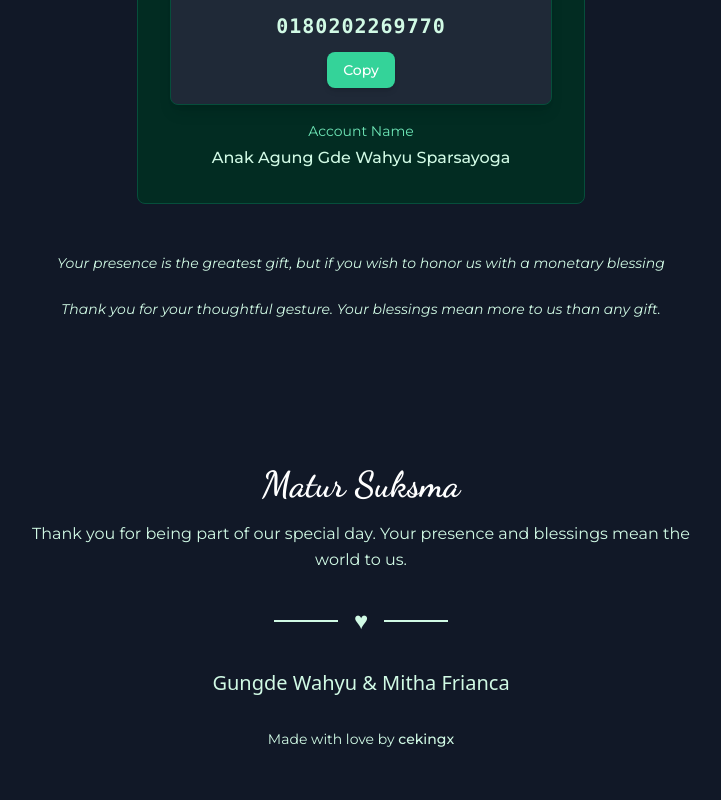
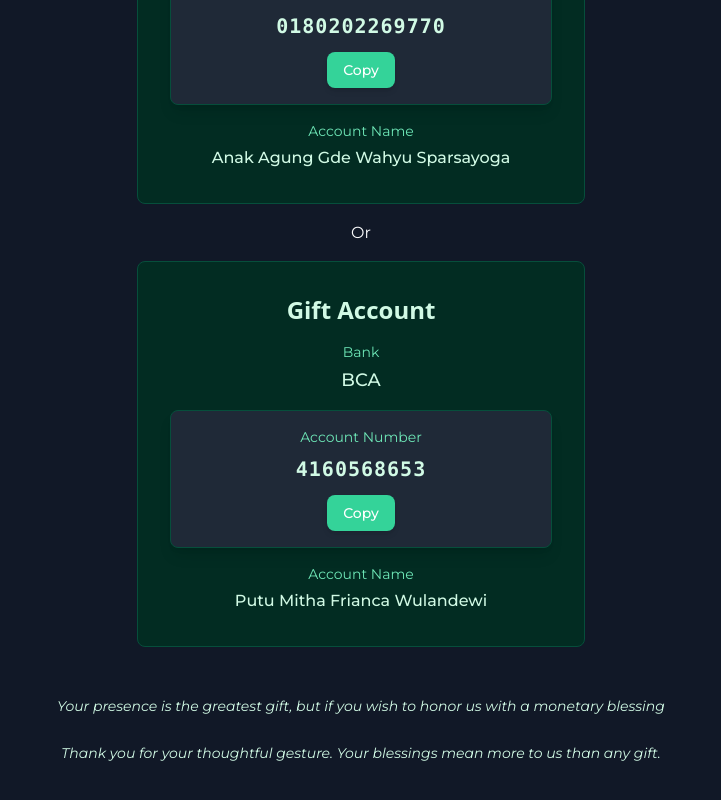
Before and after one commit to cekingx/menyatukan-hati, an Angular app: page / in a window 1280 px wide. Shown: the part 8738-9538 px from the top of the page, without its empty margins (279-1000 px from the left). Built offline with nearby package versions, Linux system fonts and the light colour scheme.

Commit message:
feat: add bank account
- groom and bride

[#29]

```diff
--- a/src/app/components/digital-envelope/digital-envelope.html
+++ b/src/app/components/digital-envelope/digital-envelope.html
@@ -5,7 +5,7 @@
       <div class="w-24 h-0.5 bg-primary-900 mx-auto"></div>
     </div>
 
-    <!-- Gift Card -->
+    <!-- Gift Card Groom -->
     <div class="max-w-md mx-auto">
       <div class="bg-gradient-to-br from-primary-50 to-primary-50 rounded-lg p-8 border border-primary-100">
         <div class="text-center">
@@ -15,17 +15,17 @@
           <div class="space-y-4 text-primary-900">
             <div class="text-center">
               <div class="text-sm text-primary-700 mb-1">Bank</div>
-              <div class="font-medium text-lg">{{ bankName }}</div>
+              <div class="font-medium text-lg">{{ bankAccount.groom.bankName }}</div>
             </div>
 
             <!-- Account Number -->
             <div class="bg-card rounded-lg p-4 border border-primary-100 shadow-lg">
               <div class="text-sm text-primary-700 mb-2">Account Number</div>
               <div class="text-xl font-bold text-primary-900 tracking-wider font-mono mb-3">
-                {{ accountNumber }}
+                {{ bankAccount.groom.accountNumber }}
               </div>
               <button
-                (click)="copyAccountNumber()"
+                (click)="copyAccountNumber('groom')"
                 class="inline-flex items-center px-4 py-2 bg-primary-600 hover:bg-primary-700 text-white text-sm font-medium rounded-lg transition-colors duration-200 shadow-md hover:shadow-lg"
                 [class.bg-primary-800]="copySuccess"
               >
@@ -35,7 +35,48 @@
 
             <div class="text-center">
               <div class="text-sm text-primary-700 mb-1">Account Name</div>
-              <div class="font-medium">{{ accountName }}</div>
+              <div class="font-medium">{{ bankAccount.groom.accountName }}</div>
+            </div>
+          </div>
+        </div>
+      </div>
+    </div>
+
+    <div class="my-4 text-center">
+      <p>Or</p>
+    </div>
+
+    <!-- Gift Card Bride -->
+    <div class="max-w-md mx-auto">
+      <div class="bg-gradient-to-br from-primary-50 to-primary-50 rounded-lg p-8 border border-primary-100">
+        <div class="text-center">
+          <h3 class="text-2xl font-sans font-bold text-primary-900 mb-4">Gift Account</h3>
+
+          <!-- Bank Information -->
+          <div class="space-y-4 text-primary-900">
+            <div class="text-center">
+              <div class="text-sm text-primary-700 mb-1">Bank</div>
+              <div class="font-medium text-lg">{{ bankAccount.bride.bankName }}</div>
+            </div>
+
+            <!-- Account Number -->
+            <div class="bg-card rounded-lg p-4 border border-primary-100 shadow-lg">
+              <div class="text-sm text-primary-700 mb-2">Account Number</div>
+              <div class="text-xl font-bold text-primary-900 tracking-wider font-mono mb-3">
+                {{ bankAccount.bride.accountNumber }}
+              </div>
+              <button
+                (click)="copyAccountNumber('bride')"
+                class="inline-flex items-center px-4 py-2 bg-primary-600 hover:bg-primary-700 text-white text-sm font-medium rounded-lg transition-colors duration-200 shadow-md hover:shadow-lg"
+                [class.bg-primary-800]="copySuccess"
+              >
+                {{ copySuccess ? 'Copied!' : 'Copy' }}
+              </button>
+            </div>
+
+            <div class="text-center">
+              <div class="text-sm text-primary-700 mb-1">Account Name</div>
+              <div class="font-medium">{{ bankAccount.bride.accountName }}</div>
             </div>
           </div>
         </div>
--- a/src/app/components/digital-envelope/digital-envelope.ts
+++ b/src/app/components/digital-envelope/digital-envelope.ts
@@ -9,14 +9,22 @@ import { Env } from '../../../environment/env';
   styleUrl: './digital-envelope.css'
 })
 export class DigitalEnvelopeComponent {
-  bankName = Env.bankAccount.bankName;
-  accountNumber = Env.bankAccount.accountNumber;
-  accountName = Env.bankAccount.accountName;
+  bankAccount = {
+    groom: Env.bankAccountGroom,
+    bride: Env.bankAccountBride
+  }
   copySuccess = false;
 
-  async copyAccountNumber() {
+  async copyAccountNumber(type: 'groom' | 'bride') {
+    let text = '';
+    if (type == 'groom') {
+      text = this.bankAccount.groom.accountNumber
+    } else {
+      text = this.bankAccount.bride.accountNumber
+    }
+
     try {
-      await navigator.clipboard.writeText(this.accountNumber);
+      await navigator.clipboard.writeText(text);
       this.copySuccess = true;
       setTimeout(() => {
         this.copySuccess = false;
@@ -24,7 +32,7 @@ export class DigitalEnvelopeComponent {
     } catch (err) {
       console.error('Failed to copy: ', err);
       // Fallback for older browsers
-      this.fallbackCopyTextToClipboard(this.accountNumber);
+      this.fallbackCopyTextToClipboard(text);
     }
   }
 
--- a/src/environment/env.ts
+++ b/src/environment/env.ts
@@ -104,9 +104,14 @@ export const Env = {
       alt: 'Wedding Photo 10',
     },
   ],
-  bankAccount: {
+  bankAccountGroom: {
     bankName: 'BPD Bali',
     accountNumber: '0180202269770',
     accountName: 'Anak Agung Gde Wahyu Sparsayoga',
+  },
+  bankAccountBride: {
+    bankName: 'BCA',
+    accountNumber: '4160568653',
+    accountName: 'Putu Mitha Frianca Wulandewi'
   }
 }
```
